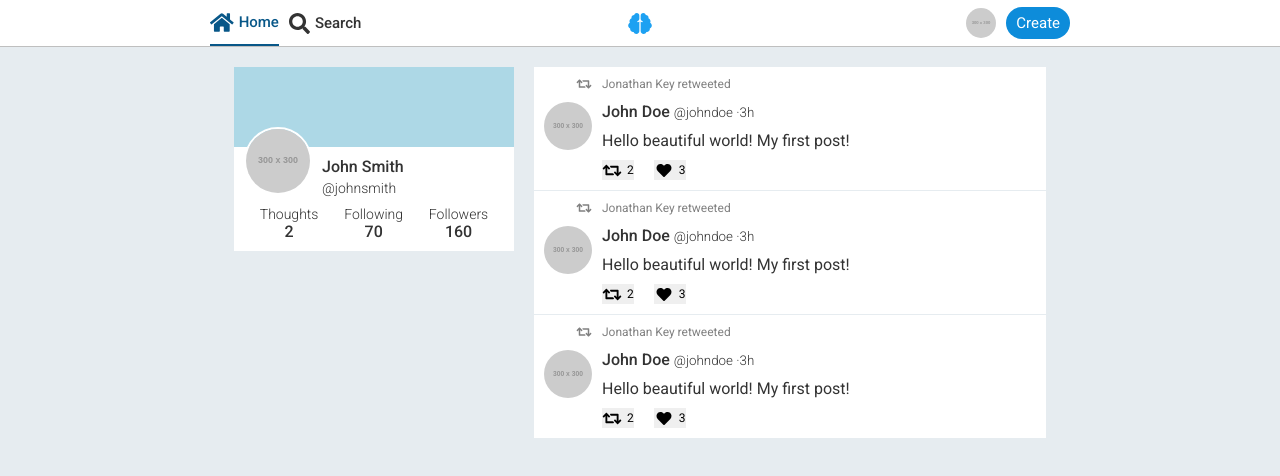
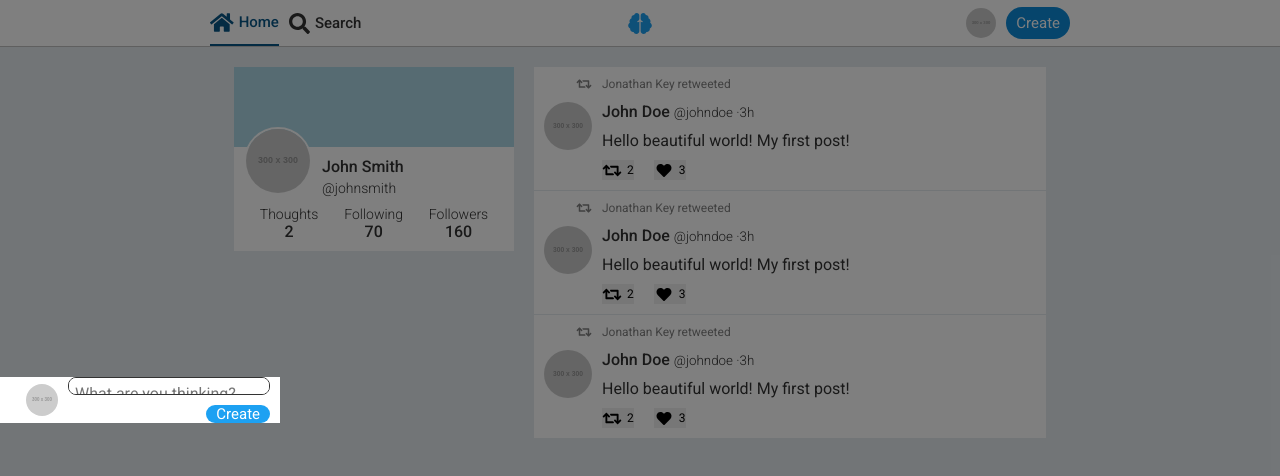
Before and after one commit to robbdimitrov/thoughts, a Vue app in the folder src/frontend/: page /feed in a window 1280 px wide. Both pictures are taken after a click on the button "Create". Shown: the top 476 px of the page. Built offline with nearby package versions, Linux system fonts and the light colour scheme.

Commit message:
Initial popup work

```diff
--- a/src/frontend/src/components/NavigationBar.vue
+++ b/src/frontend/src/components/NavigationBar.vue
@@ -16,7 +16,7 @@
       <i class="icon fas fa-brain"></i>
 
       <div class="right-items">
-        <div class="profile-button" v-on:click="toggleDropdown">
+        <div class="profile-button" @click="toggleDropdown">
           <img
             class="profile-button-image"
             src="https://via.placeholder.com/300.png"
@@ -26,30 +26,44 @@
           <settings-menu v-if="isDropdownShown" />
         </div>
 
-        <button class="button create-button">
+        <button class="button create-button" @click="showPopup">
           Create
         </button>
       </div>
+    </div>
+
+    <div class="popup-overlay" v-if="isPopupShown">
+      <thought-box class="popup" />
     </div>
   </header>
 </template>
 
 <script>
 import SettingsMenu from './SettingsMenu.vue';
+import ThoughtBox from './ThoughtBox.vue';
 
 export default {
   name: 'navigation-bar',
   components: {
-    SettingsMenu
+    SettingsMenu,
+    ThoughtBox
   },
   data: function () {
     return {
-      isDropdownShown: false
+      isDropdownShown: false,
+      isPopupShown: false
     };
   },
   methods: {
     toggleDropdown: function () {
       this.isDropdownShown = !this.isDropdownShown;
+      console.log('herro there!');
+    },
+    showPopup: function () {
+      this.isPopupShown = true;
+    },
+    hidePopup: function () {
+      this.isPopupShown = false;
     }
   }
 };
@@ -145,6 +159,23 @@ $icon-font-size: 21px;
   margin-left: $padding;
 }
 
+.popup-overlay {
+  position: absolute;
+  top: 0;
+  bottom: 0;
+  left: 0;
+  right: 0;
+  background: rgba($color: #000000, $alpha: 0.5);
+  display: flex;
+  align-content: center;
+  align-items: center;
+
+  .popup {
+    width: $content-secondary-width;
+    // height: 160px;
+  }
+}
+
 @media screen and (max-width: $break-sm) {
   .dropdown {
     position: absolute;
```
